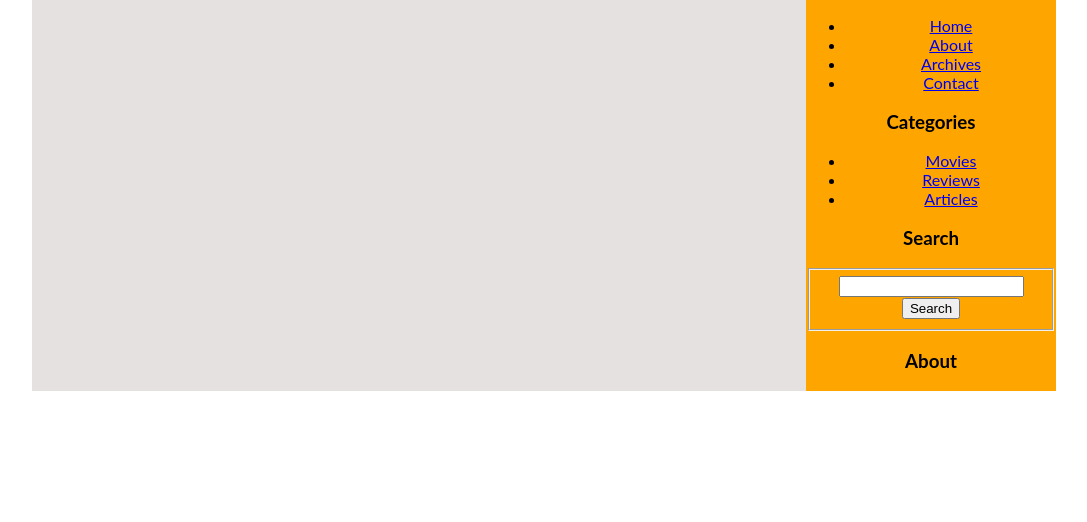
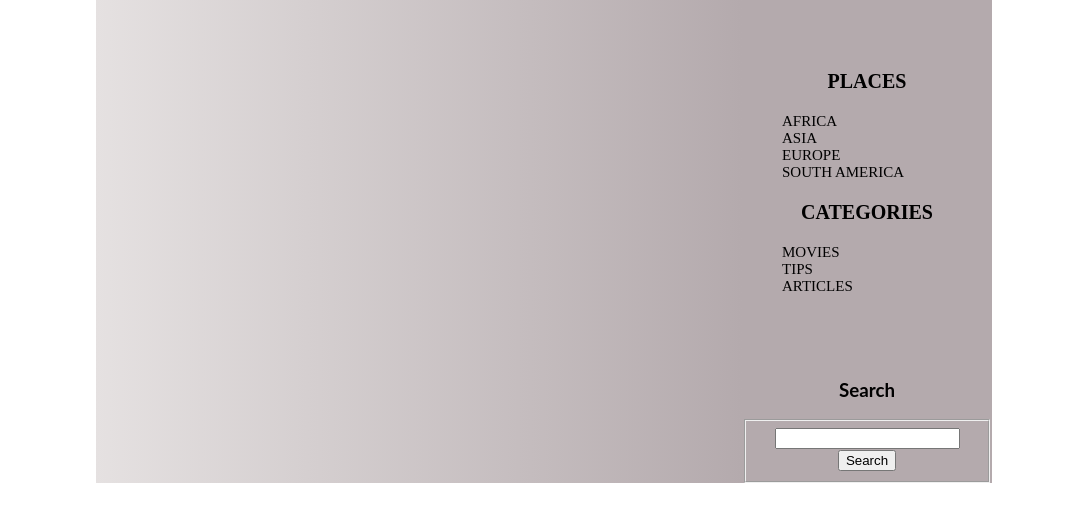
Before and after one commit to ntmagda/blog, a Django app: template main/templates/main/expeditions.html in a window 1280 px wide. Shown: the part 220-742 px from the top of the page, without its empty margins (96-1183 px from the left). Run offline with Django 3.2, Linux system fonts and the light colour scheme; the template is opened without the code that fills it, so the values that code supplies are empty; some libraries are stand-ins or nearby versions.

Commit message:
better sidebar plus some styling, still not good

```diff
--- a/main/static/main/css/post_list.css
+++ b/main/static/main/css/post_list.css
@@ -1,9 +1,3 @@
-@font-face {
-    font-family: myfont;
-    src: url('../../fonts/ADAM.CG PRO.otf') format("opentype");
-    src: local('../../fonts/ADAM.CG PRO.otf');
-}
-
 .post{
 
     text-align: left;
--- /dev/null
+++ b/main/static/main/css/side_bar.css
@@ -0,0 +1,33 @@
+
+#side-bar{
+    padding-top: 50px;
+}
+
+ul{
+   list-style-type: none;
+
+}
+
+.headline{
+    text-align: center;
+    font-family: myfont;
+    text-transform: uppercase;
+    font-size: 20px;
+}
+
+
+.tags {
+    text-align: left;
+    font-family: myfont;
+    text-transform: uppercase;
+    font-size: 15px;
+    padding-bottom: 50px;
+}
+.tags a {
+    text-decoration: none;
+    color:black;
+}
+.tags a:hover{
+    text-decoration: none;
+    color:black;
+}
--- a/main/static/main/css/style.css
+++ b/main/static/main/css/style.css
@@ -1,3 +1,9 @@
+
+@font-face {
+    font-family: myfont;
+    src: url('../../fonts/ADAM.CG PRO.otf') format("opentype");
+    src: local('../../fonts/ADAM.CG PRO.otf');
+}
 
 /*GENERAL STYLING*/
 body {
@@ -55,7 +61,7 @@ body {
 #main {
     display: flex;
     /*flex-direction: row;*/
-    width: 80%;
+    width: 70%;
     flex-flow: row;
     /*flex-grow: 0;*/
     /*flex-shrink: 0;*/
@@ -66,15 +72,20 @@ body {
 
 #content {
     order: 1;
+    flex:1;
     background-color: #e5e1e1;
-    flex:1;
+    background: -webkit-linear-gradient(left, #e5e1e1, #b4aaad); /* For Safari 5.1 to 6.0 */
+    background: -o-linear-gradient(right, #e5e1e1, #b4aaad); /* For Opera 11.1 to 12.0 */
+    background: -moz-linear-gradient(right, #e5e1e1, #b4aaad); /* For Firefox 3.6 to 15 */
+    background: linear-gradient(to right, #e5e1e1 , #b4aaad); /* Standard syntax */
+
 
 }
 
 
 #side-bar {
     order: 2;
-    background-color: orange;
+    background-color: #b4aaad;
     width:250px;
     /*flex: 0 100%;*/
     /*flex-grow: 0;*/
--- a/main/templates/main/expeditions.html
+++ b/main/templates/main/expeditions.html
@@ -14,7 +14,7 @@
                         <a href="{% url 'main:entry-detail' object.slug %}">{{ object.title|safe }}</a>
                     </div>
                     <div class ="info">
-                        <span class="date">{{ object.created }}</span>
+                        <span class="date">created on {{ object.created|date:'d.m.Y'}}</span>
                         <span class = "author">
                             by <a href = "{% url 'main:aboutus' %}">{{ object.author|safe }}</a>
                         </span>
--- a/main/templates/main/sidebar.html
+++ b/main/templates/main/sidebar.html
@@ -1,20 +1,22 @@
 <!DOCTYPE html>
-    {% block sidebar %}
+    {% load staticfiles %}
+    <link rel="stylesheet" type="text/css" href="{% static '/main/css/side_bar.css' %}">
         <div id="side-bar">
-            <ul id="pages">
-                <li><a href="#">Home</a></li>
-                <li><a href="#">About</a></li>
-                <li><a href="#">Archives</a></li>
-                <li><a href="#">Contact</a></li>
-            </ul>
-
-            <h3>Categories</h3>
-            <ul id="categories">
-                <li><a href="#">Movies</a></li>
-                <li><a href="#">Reviews</a></li>
-                <li><a href="#">Articles</a></li>
-            </ul>
-
+            <div class="tags">
+                <h3 class="headline">Places</h3>
+                <ul >
+                    <li><a href="#">Africa</a></li>
+                    <li><a href="#">Asia</a></li>
+                    <li><a href="#">Europe</a></li>
+                    <li><a href="#">South America</a></li>
+                </ul>
+                <h3 class="headline">Categories</h3>
+                <ul >
+                    <li><a href="#">Movies</a></li>
+                    <li><a href="#">Tips</a></li>
+                    <li><a href="#">Articles</a></li>
+                </ul>
+            </div>
             <h3>Search</h3>
             <form method="get" id="search" action="#">
                 <fieldset>
@@ -22,7 +24,4 @@
                     <input type="button" class="searchbutton" value="Search" />
                 </fieldset>
             </form>
-
-            <h3>About</h3>
         </div>
-{% endblock %}
```
